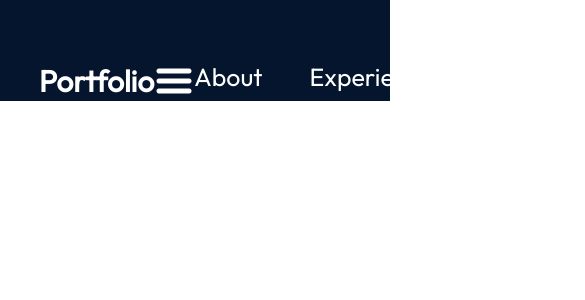
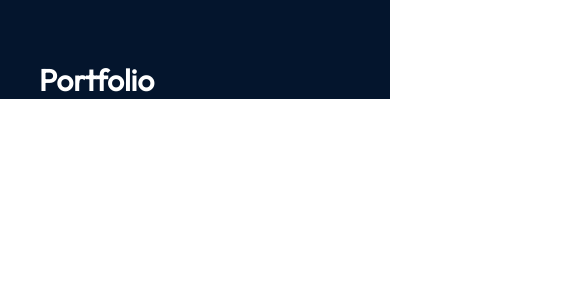
Before and after one commit to GoninDS/portfolio-website, a React (Vite) app: page / in a window 390 px wide. Shown: the top 300 px of the page, 585 px wide, since content can reach past the window. Built offline with nearby package versions, Linux system fonts and the light colour scheme.

Commit message:
Navbar almost complete

```diff
--- a/src/components/Navbar/Navbar.jsx
+++ b/src/components/Navbar/Navbar.jsx
@@ -5,13 +5,24 @@
 
 
 export const Navbar = () => {
+    const [menuOpen, setMenuOpen] = useState(true)
+
     // Semantic html tag => div => nav
     return <nav className={styles.navbar}>
         <a className={styles.title} href="/">
             Portfolio
         </a>
         <div className={styles.menu}>
-            <img className={styles.menuBtn} src={getImageUrl("nav/menuIcon.png")}/>
+            <image
+                className={styles.menuBtn}
+                src={
+                    menuOpen
+                        ? getImageUrl("closeIcon.png")
+                        : getImageUrl("menuIcon.png")
+                }
+                alt="menu-button"
+                onClick={() => setMenuOpen(!menuOpen)}
+            />
             <ul className={styles.menuItems}>
                 <li>
                     <a href="#about">About</a>
--- a/src/components/Navbar/Navbar.module.css
+++ b/src/components/Navbar/Navbar.module.css
@@ -32,3 +32,37 @@
     color: var(--color-text);
     text-decoration: none;
 }
+
+@media screen and (max-width: 830px) {
+    .navbar {
+        flex-direction: column;
+        align-items: flex-start;
+    }
+
+    .menu {
+        position: absolute;
+        right: 0;
+        margin-right: 10%;
+        flex-direction: column;
+        align-items: flex-end;
+        gap: 11px;
+        z-index: 3;
+    }
+
+    .menuBtn {
+        display: block;
+        cursor: pointer;
+    }
+
+    .menuItems {
+        display: none;
+        flex-direction: column;
+        align-items: center;
+        gap: 13px;
+        border-radius: 10px;
+        background: rgb(25, 55, 109);
+        background: linear-gradient(0deg, rgba(25,55,109,0.2) 0%, rgba(25, 55, 109, 1) 100%);
+        padding: 24px 33px;
+        box-shadow: 0 0 4px 0 rgba(0,0,0,0.25);
+    }
+}
```
Also changed, not shown: assets/closeIcon.png (added), assets/menuIcon.png (added).
